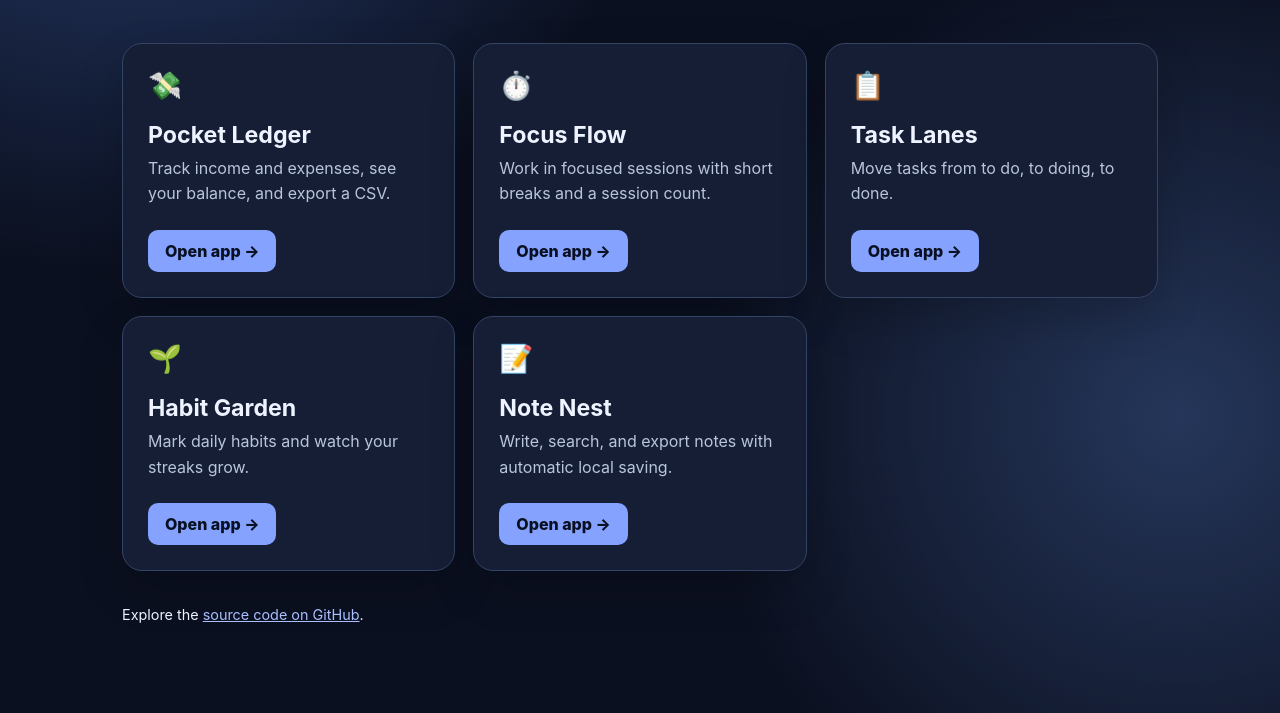
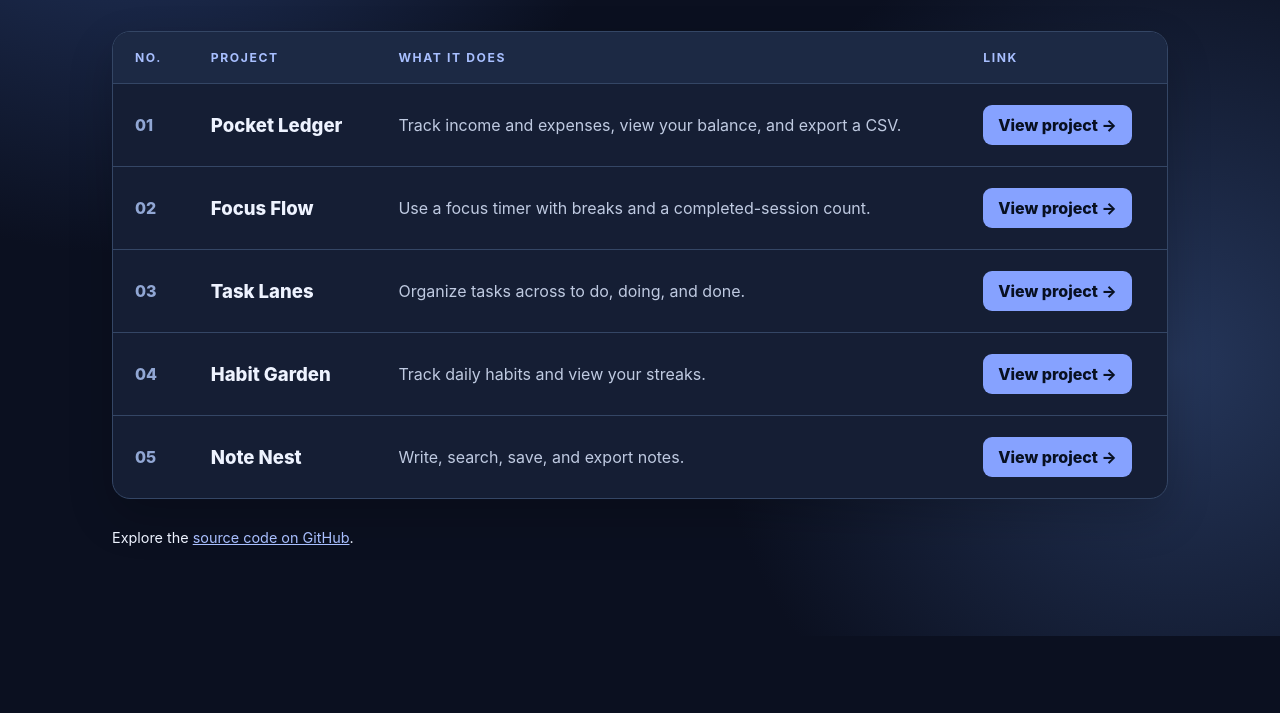
Before and after one commit to tizx2tr3ip-bit/vibe-coding-project, a plain HTML site: page index.html in a window 1280 px wide. Shown: the part 275-988 px from the top of the page. After the commit the page ends 911 px from the top, so only its background shows below. Drawn offline with Linux system fonts and the light colour scheme.

Commit message:
Present projects in a table

```diff
--- a/index.html
+++ b/index.html
@@ -4,30 +4,34 @@
   <meta charset="utf-8">
   <meta name="viewport" content="width=device-width, initial-scale=1">
   <meta name="theme-color" content="#0b1020">
-  <meta name="description" content="Five small browser apps for everyday tasks.">
+  <meta name="description" content="Five interactive projects in one collection.">
   <title>Vibe Coding Project</title>
   <style>
     :root{font-family:Inter,system-ui,Arial,sans-serif;color:#eef3ff;background:#0b1020}
     *{box-sizing:border-box}body{margin:0;min-height:100vh;background:radial-gradient(circle at 10% 0%,#293f70,transparent 36%),radial-gradient(circle at 92% 70%,#25365a,transparent 35%),#0b1020}
-    main{max-width:1080px;margin:auto;padding:70px 22px 90px}.eyebrow{color:#8fb2ff;text-transform:uppercase;letter-spacing:.18em;font-size:.76rem;font-weight:800}
-    h1{font-size:clamp(2.7rem,8vw,5.5rem);letter-spacing:-.07em;line-height:1;margin:16px 0 24px;max-width:800px}p{color:#b9c5dd;line-height:1.6}.intro{font-size:1.15rem;max-width:620px;margin-bottom:46px}
-    .grid{display:grid;grid-template-columns:repeat(auto-fit,minmax(280px,1fr));gap:18px}.card{display:flex;flex-direction:column;min-height:230px;padding:25px;border-radius:20px;background:#151e34;border:1px solid #334464;box-shadow:0 18px 45px #0003}
-    .icon{font-size:1.7rem}.card h2{margin:19px 0 7px;font-size:1.45rem}.card p{margin:0 0 23px;flex:1}.button{display:inline-block;align-self:flex-start;padding:11px 17px;border-radius:10px;background:#86a2ff;color:#081021;text-decoration:none;font-weight:800}.button:hover,.button:focus-visible{background:#b2c4ff;outline:2px solid #fff;outline-offset:3px}
-    footer{margin-top:35px;font-size:.9rem}footer a{color:#a9bfff}@media(max-width:600px){main{padding:45px 16px}.card{min-height:210px}}
+    main{max-width:1100px;margin:auto;padding:66px 22px 90px}.eyebrow{color:#8fb2ff;text-transform:uppercase;letter-spacing:.18em;font-size:.76rem;font-weight:800}
+    h1{font-size:clamp(2.7rem,8vw,5.5rem);letter-spacing:-.07em;line-height:1;margin:16px 0 24px;max-width:800px}p{color:#b9c5dd;line-height:1.6}.intro{font-size:1.15rem;max-width:640px;margin-bottom:38px}
+    .table-wrap{overflow-x:auto;border:1px solid #344665;border-radius:18px;background:#151e34;box-shadow:0 18px 45px #0003}table{width:100%;border-collapse:collapse;text-align:left}th{padding:18px 22px;background:#1c2944;color:#a8bfff;font-size:.76rem;letter-spacing:.13em;text-transform:uppercase}td{padding:21px 22px;border-top:1px solid #344665;vertical-align:middle}tbody tr:hover{background:#1b2944}.number{color:#91a7d4;font-weight:800;white-space:nowrap}.project{font-size:1.16rem;font-weight:800;white-space:nowrap}.description{color:#bfcae1;min-width:290px}.button{display:inline-block;padding:10px 15px;border-radius:9px;background:#86a2ff;color:#081021;text-decoration:none;font-weight:800;white-space:nowrap}.button:hover,.button:focus-visible{background:#b2c4ff;outline:2px solid #fff;outline-offset:3px}
+    footer{margin-top:30px;font-size:.9rem}footer a{color:#a9bfff}@media(max-width:700px){main{padding:44px 15px}th,td{padding:15px}.description{min-width:210px}}
   </style>
 </head>
 <body>
   <main>
-    <div class="eyebrow">Five small browser apps</div>
+    <div class="eyebrow">Project collection · 05</div>
     <h1>Vibe Coding Project</h1>
-    <p class="intro">Pick an app and try it right here. Your notes, tasks, habits, and transactions stay in your browser.</p>
-    <section class="grid" aria-label="Projects">
-      <article class="card"><span class="icon" aria-hidden="true">💸</span><h2>Pocket Ledger</h2><p>Track income and expenses, see your balance, and export a CSV.</p><a class="button" href="./pocket-ledger/">Open app →</a></article>
-      <article class="card"><span class="icon" aria-hidden="true">⏱️</span><h2>Focus Flow</h2><p>Work in focused sessions with short breaks and a session count.</p><a class="button" href="./focus-flow/">Open app →</a></article>
-      <article class="card"><span class="icon" aria-hidden="true">📋</span><h2>Task Lanes</h2><p>Move tasks from to do, to doing, to done.</p><a class="button" href="./task-lanes/">Open app →</a></article>
-      <article class="card"><span class="icon" aria-hidden="true">🌱</span><h2>Habit Garden</h2><p>Mark daily habits and watch your streaks grow.</p><a class="button" href="./habit-garden/">Open app →</a></article>
-      <article class="card"><span class="icon" aria-hidden="true">📝</span><h2>Note Nest</h2><p>Write, search, and export notes with automatic local saving.</p><a class="button" href="./note-nest/">Open app →</a></article>
-    </section>
+    <p class="intro">Explore five interactive projects. Select a row to open the project directly in your browser.</p>
+    <div class="table-wrap">
+      <table>
+        <thead><tr><th scope="col">No.</th><th scope="col">Project</th><th scope="col">What it does</th><th scope="col">Link</th></tr></thead>
+        <tbody>
+          <tr><td class="number">01</td><td class="project">Pocket Ledger</td><td class="description">Track income and expenses, view your balance, and export a CSV.</td><td><a class="button" href="./pocket-ledger/">View project →</a></td></tr>
+          <tr><td class="number">02</td><td class="project">Focus Flow</td><td class="description">Use a focus timer with breaks and a completed-session count.</td><td><a class="button" href="./focus-flow/">View project →</a></td></tr>
+          <tr><td class="number">03</td><td class="project">Task Lanes</td><td class="description">Organize tasks across to do, doing, and done.</td><td><a class="button" href="./task-lanes/">View project →</a></td></tr>
+          <tr><td class="number">04</td><td class="project">Habit Garden</td><td class="description">Track daily habits and view your streaks.</td><td><a class="button" href="./habit-garden/">View project →</a></td></tr>
+          <tr><td class="number">05</td><td class="project">Note Nest</td><td class="description">Write, search, save, and export notes.</td><td><a class="button" href="./note-nest/">View project →</a></td></tr>
+        </tbody>
+      </table>
+    </div>
     <footer>Explore the <a href="https://github.com/tizx2tr3ip-bit/vibe-coding-project">source code on GitHub</a>.</footer>
   </main>
 </body>
```
Also changed, not shown: note-nest/index.html (+1 -1 lines), README.md, note-nest/README.md.
